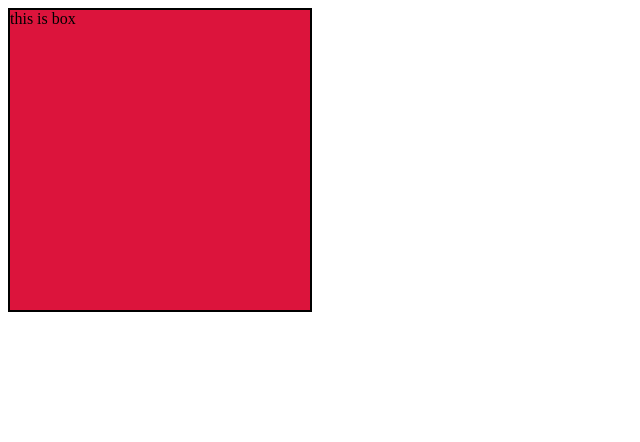
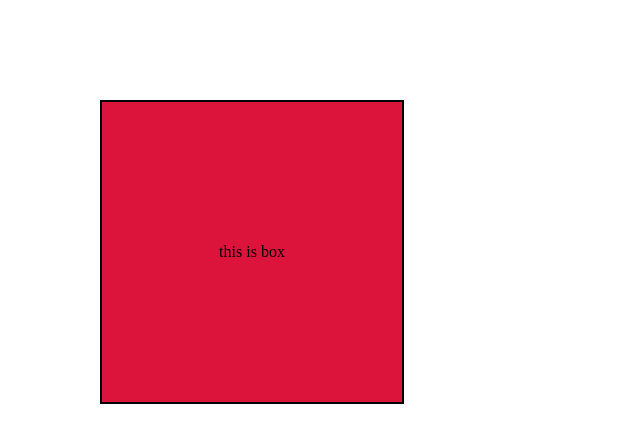
Before and after one commit to Annu9111/CSS, a plain HTML site: page index8.html in a window 1280 px wide. Shown: the whole page, without its empty margins (0-640 px from the left). Drawn offline with Linux system fonts and the light colour scheme.

Commit message:
transform

```diff
--- a/style8.css
+++ b/style8.css
@@ -5,10 +5,22 @@ div{
     background-color: crimson;
     transition-property: all;
     transition-duration: 2s;
+    transition-timing-function:ease-in-out ;
+    position: absolute;
+    top:100px;
+    left:100px;
+    display: flex;
+    align-items: center;
+    justify-content: center;
 }
 div:hover{
     background-color: rgb(10, 10, 9);
     color: white;
+    font-size: 70px;
+    transform: rotate(360deg);
+    transform: scale(2);
+    transform: translate(100px);
+    transform: skew(45deg);
 }
 
 div:active{
```
